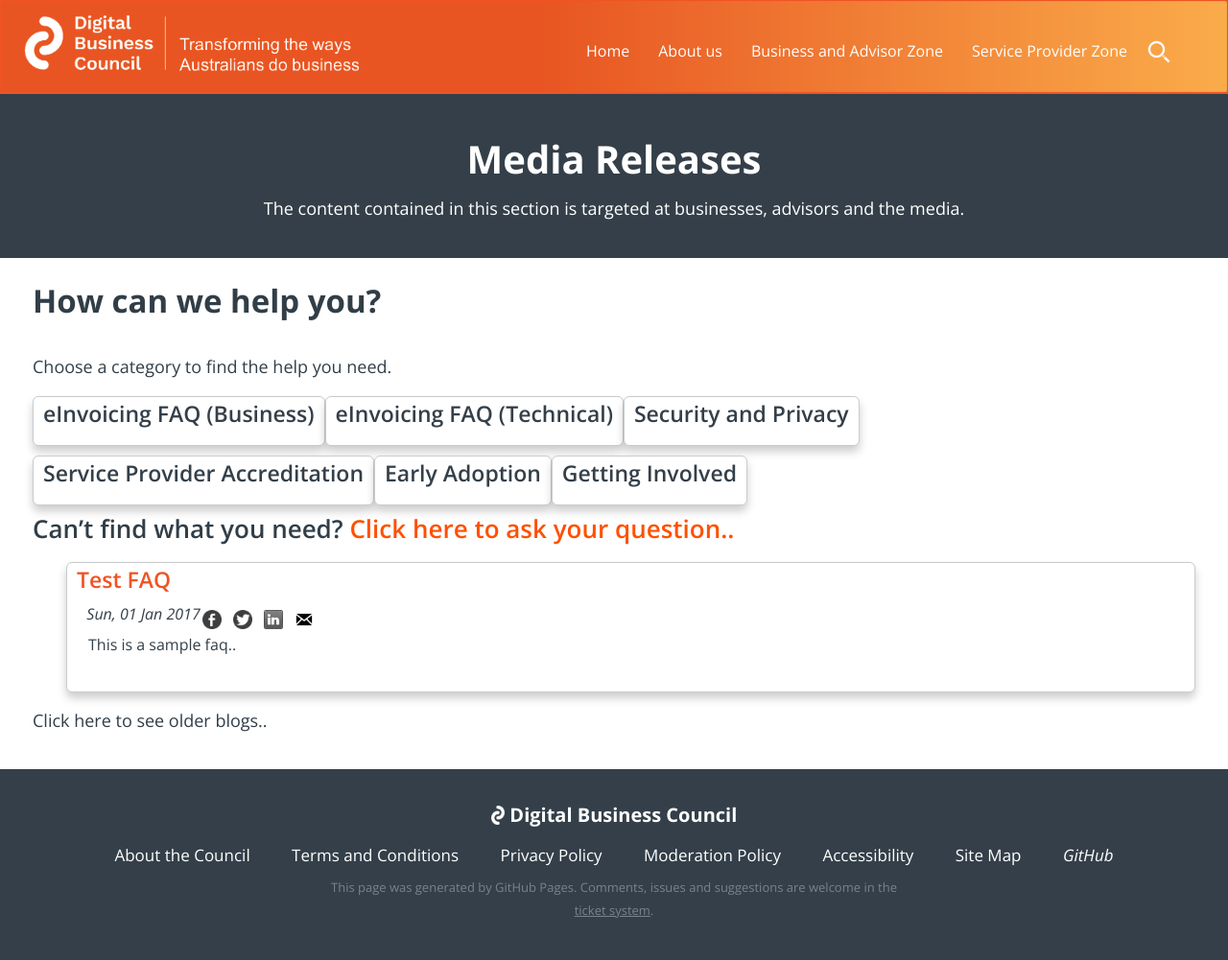
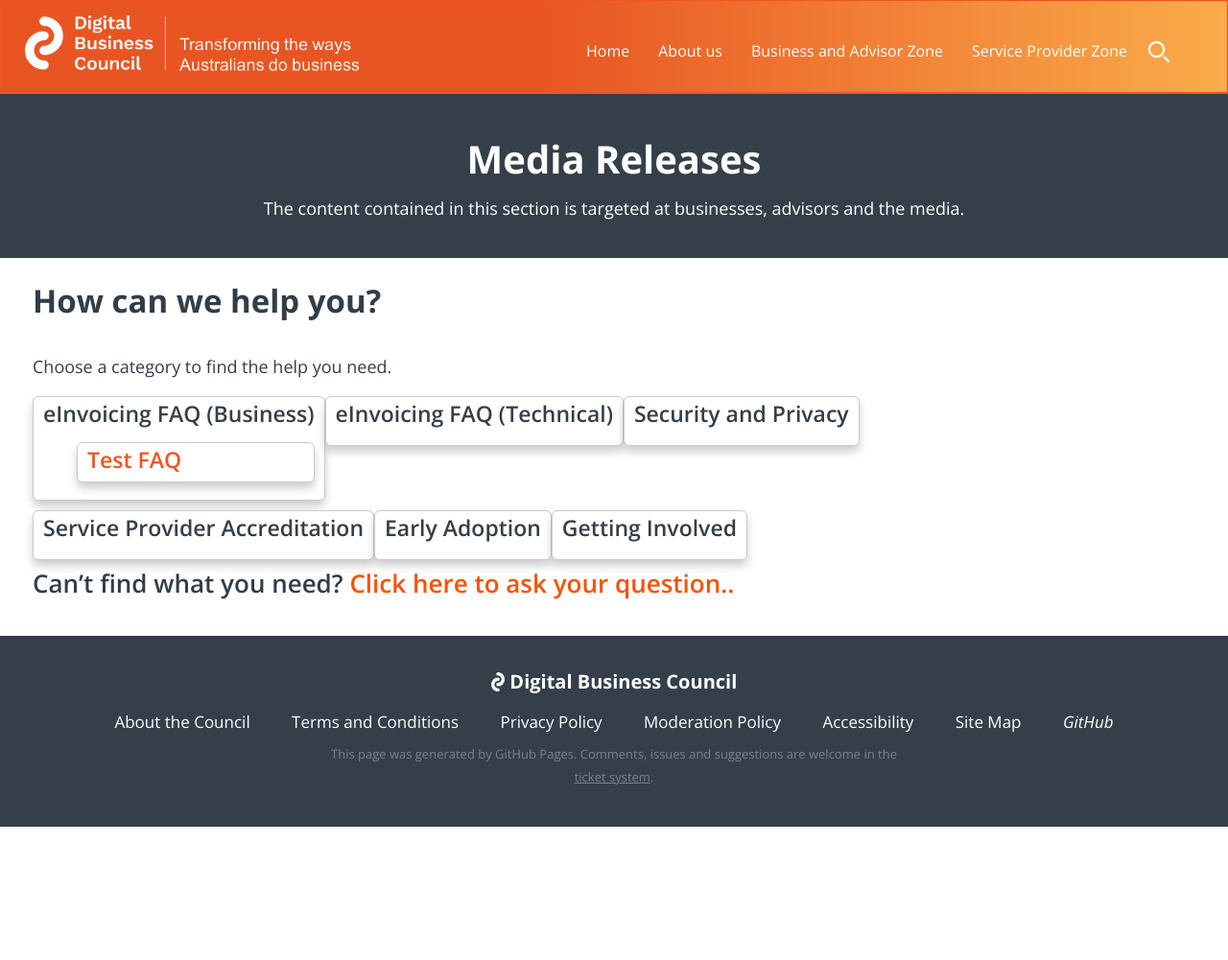
Before and after one commit to Digital-Business-Council/Digital-Business-Council.github.io, a Jekyll site: the page built from pages/business-zone/blogs/faq-landing-page.md, in a window 1280 px wide. Shown: the whole page at 96% size. Built offline with Jekyll 4.4.1, drawn with Linux system fonts in a browser that asks for light colours; after the commit the page ends 900 px from its top, so only the background shows below that.

Commit message:
Update faq-landing-page.md

```diff
--- a/pages/business-zone/blogs/faq-landing-page.md
+++ b/pages/business-zone/blogs/faq-landing-page.md
@@ -12,6 +12,13 @@
 
 <div class="faq-category">
     <h3>eInvoicing FAQ (Business)</h3>
+    <ul>
+  {% for blog-page in site.categories.faq %}
+    <div class="blog-excerpt">
+    <a href="{{ blog-page.url | absolute_url }}"><h3>{{ blog-page.title }}</h3></a>
+    </div>
+  {% endfor %}
+</ul>
 </div>
 <div class="faq-category">
     <h3>eInvoicing FAQ (Technical)</h3>
@@ -36,35 +43,3 @@
 </div>
 
 ## Can't find what you need?  [Click here to ask your question..](mailto:contact@digitalbusinesscouncil.com.au)
-
-<ul>
-  {% for blog-page in site.categories.faq %}
-    <div class="blog-excerpt">
-    <a href="{{ blog-page.url | absolute_url }}"><h3>{{ blog-page.title }}</h3></a>
-
-    <table class="blog-table">
-    <tr>
-    <td colspan="4"><i>&nbsp;&nbsp;{{ blog-page.date | date: "%a, %d %b %Y" }}</i></td>
-    <td width="25px" padding="0px">
-    <a href="http://m.facebook.com/sharer.php?u={{ blog-page.url | absolute_url }}&t={{ blog-page.title }}&sv={{ blog-page.excerpt-image | absolute_url}})"><img src="{{site.url}}/images/favicon/facebook.png" class="social-img" width="20px"/></a>
-    </td>
-    <td width="25px" padding="0px">
-    <a href="https://twitter.com/share?text={{ blog-page.title }}&url={{ blog-page.url | absolute_url }}"><img src="{{site.url}}/images/favicon/twitter.png" width="20px" class="social-img" /></a>
-    </td>
-    <td width="25px" padding="0px">
-    <a href="http://www.linkedin.com/shareArticle?mini=true&summary={{ blog-page.excerpt }}&title={{ blog-page.title }}&url={{ blog-page.url | absolute_url }}"><img src="{{site.url}}/images/favicon/linkedin.jpg" width="20px" class="social-img" /></a>
-    </td>
-    <td width="25px" padding="0px">
-    <a href="mailto:?subject=Digital%20Business%20Council%20-%20{{ blog-page.title }}&body=Hi%2C%0A%0AI%20found%20this%20article%20from%20the%20Digital%20Business%20Council%20that%20I%20thought%20you%20might%20be%20interested%20in%3A%20%0A%0A{{blog-page.url | absolute_url }}"><img src="{{site.url}}/images/favicon/mailto.png" class="social-img" width="20px"/></a>
-    </td>
-    </tr>
-    <tr>
-    <td colspan="8">
-    <img src="{{ blog-page.excerpt-image | absolute_url }}" /> {{ blog-page.excerpt }}
-    </td>
-    </tr>
-    </table>
-    </div>
-  {% endfor %}
-</ul>
-Click here to see older blogs..
```
